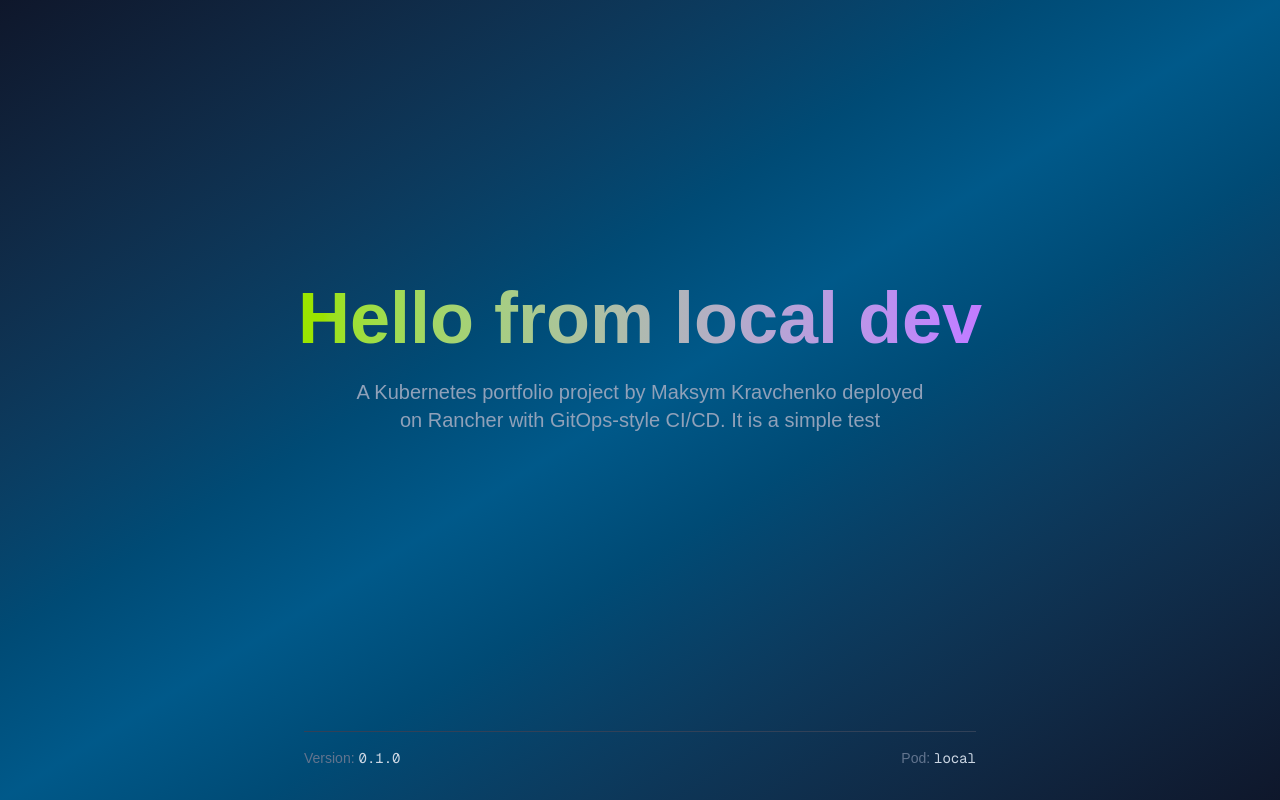
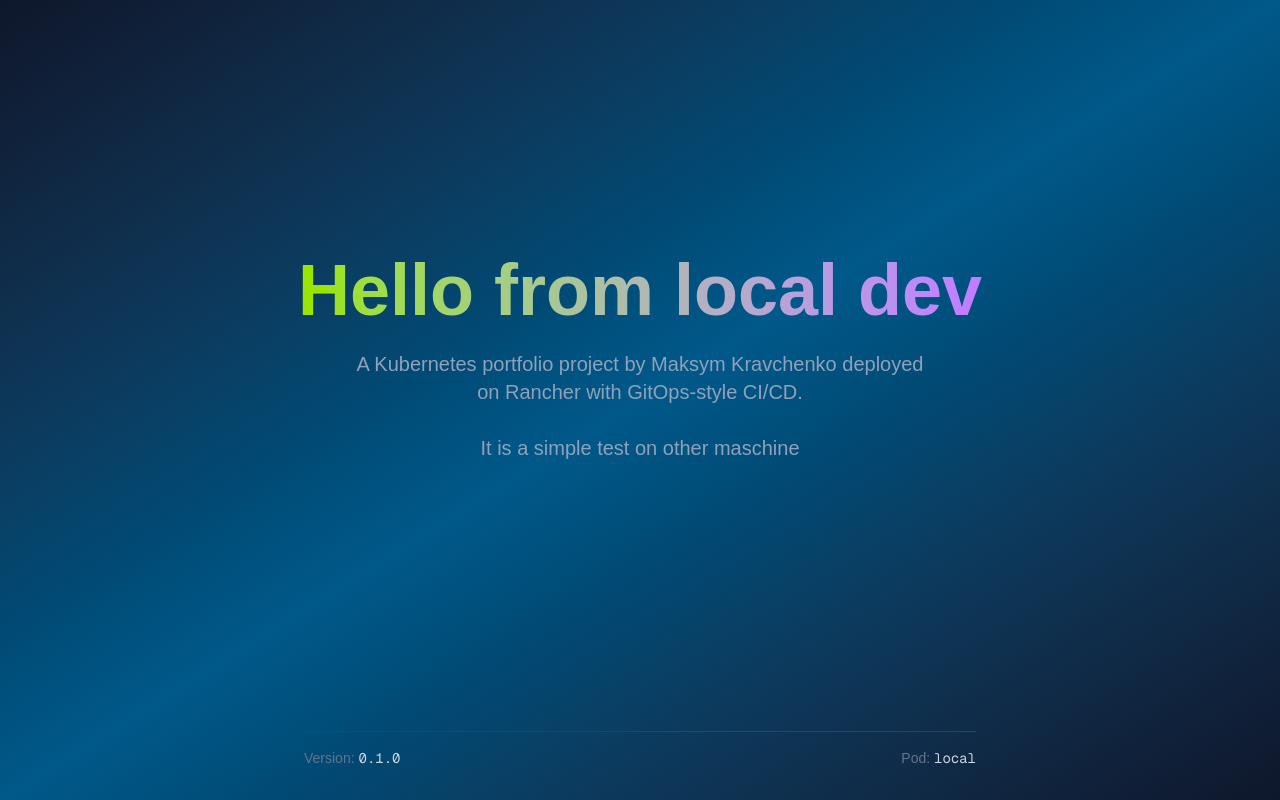
Before and after one commit to maksym-kravchenko/rancher-app, a Next.js app: page / in a window 1280 px wide. Built offline with nearby package versions, Linux system fonts and the light colour scheme.

Commit message:
chore: still testing

```diff
--- a/src/app/page.tsx
+++ b/src/app/page.tsx
@@ -14,8 +14,9 @@ export default function Home() {
                 <p className="text-xl text-slate-400 max-w-xl">
                     A Kubernetes portfolio project by Maksym Kravchenko
                     deployed on Rancher with GitOps-style CI/CD.
-
-                    It is a simple test
+                    <br/>
+                    <br/>
+                    It is a simple test on other maschine
                 </p>
             </div>
 
```
